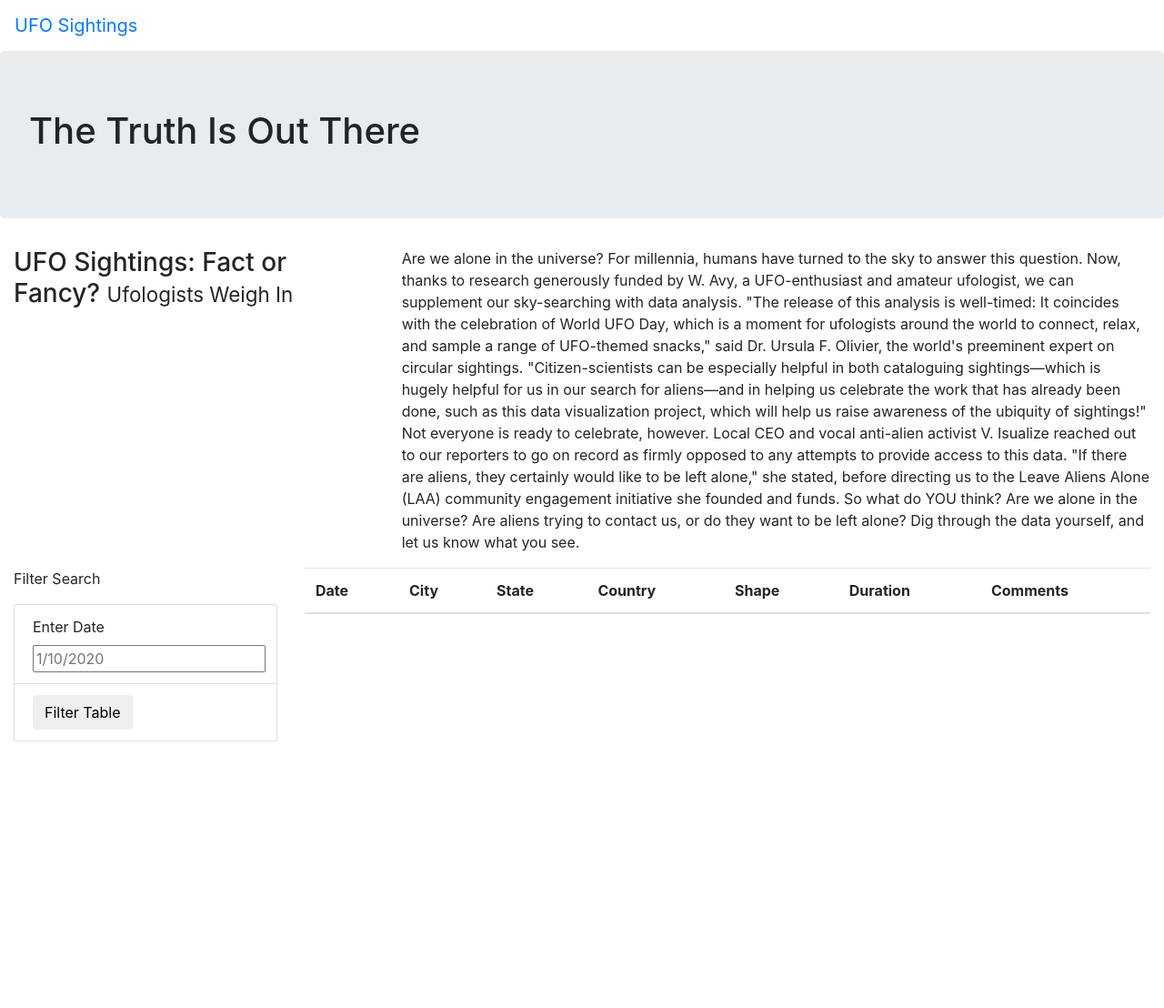
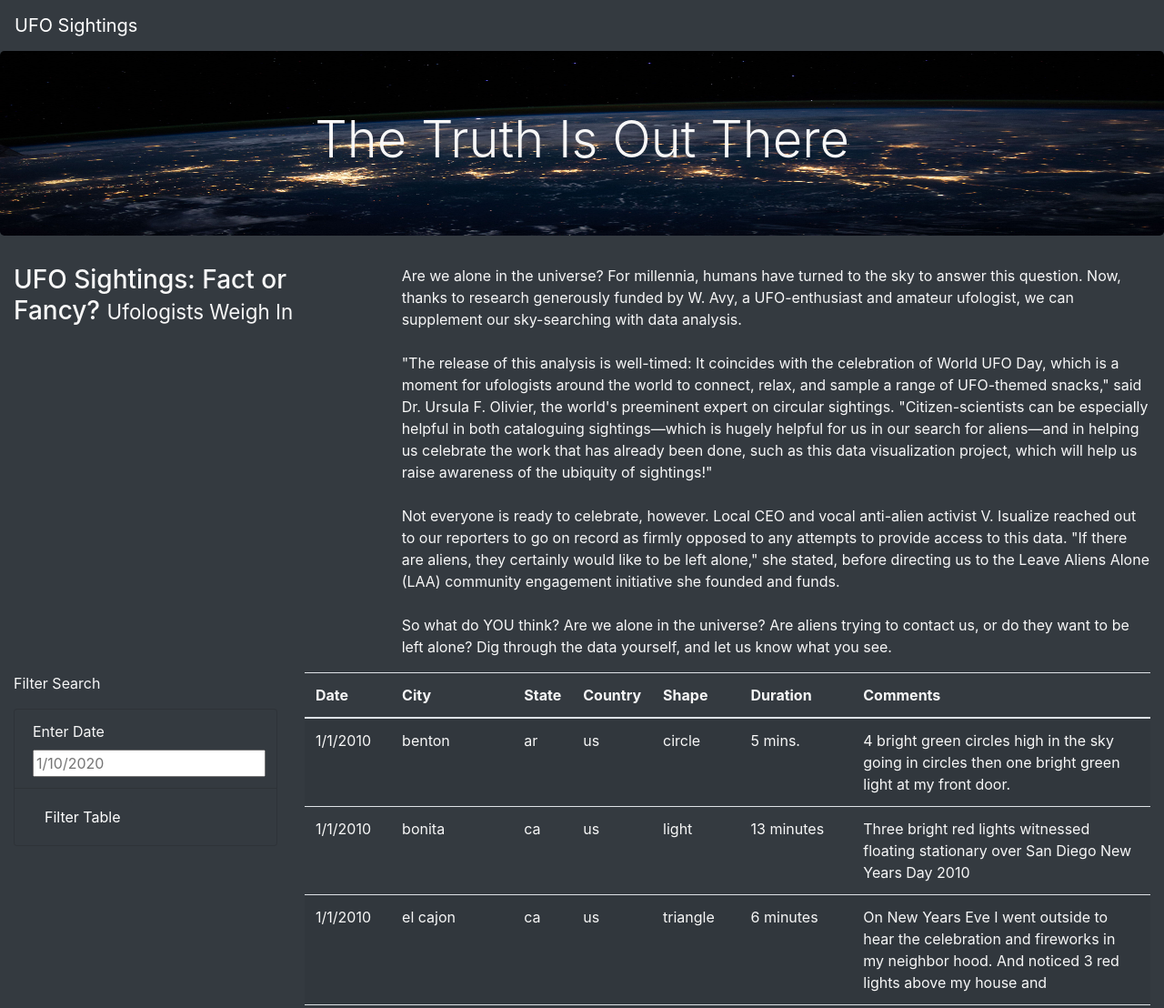
Before and after one commit to Jhackmeyer/UFOs, a plain HTML site: page index.html in a window 1280 px wide. Shown: the top 1108 px of the page at 91% size. Before the commit the page ends 815 px from the top, so only its background shows below. Drawn offline with nearby package versions, Linux system fonts and the light colour scheme.

Commit message:
Adding css, image, and dark background formatting

```diff
--- a/index.html
+++ b/index.html
@@ -13,13 +13,13 @@
     />
     <link rel="stylesheet" href="static/css/style.css"
 </head>
-<body>
+<body class="bg-dark">
     <div class="wrapper">
-        <nav class="navbar navbar-expand-lg">
+        <nav class="navbar navbar-dark bg-dark navbar-expand-lg">
             <a class="navbar-brand" href="index.html">UFO Sightings</a>
         </nav>
         <div class="jumbotron">
-            <h1>The Truth Is Out There</h1>
+            <h1 class="display-4">The Truth Is Out There</h1>
         </div>
         <div class="container-fluid">
             <div class="row">
@@ -27,11 +27,11 @@
                     <h3>UFO Sightings: Fact or Fancy? <small>Ufologists Weigh In</small></h3>
                 </div>
                 <div class= "col-md-8">
-                    <p>Are we alone in the universe? For millennia, humans have turned to the sky to answer this question. Now, thanks to research generously funded by W. Avy, a UFO-enthusiast and amateur ufologist, we can supplement our sky-searching with data analysis.
+                    <p>Are we alone in the universe? For millennia, humans have turned to the sky to answer this question. Now, thanks to research generously funded by W. Avy, a UFO-enthusiast and amateur ufologist, we can supplement our sky-searching with data analysis.<br><br>
 
-                        "The release of this analysis is well-timed: It coincides with the celebration of World UFO Day, which is a moment for ufologists around the world to connect, relax, and sample a range of UFO-themed snacks," said Dr. Ursula F. Olivier, the world's preeminent expert on circular sightings. "Citizen-scientists can be especially helpful in both cataloguing sightings—which is hugely helpful for us in our search for aliens—and in helping us celebrate the work that has already been done, such as this data visualization project, which will help us raise awareness of the ubiquity of sightings!"
+                        "The release of this analysis is well-timed: It coincides with the celebration of World UFO Day, which is a moment for ufologists around the world to connect, relax, and sample a range of UFO-themed snacks," said Dr. Ursula F. Olivier, the world's preeminent expert on circular sightings. "Citizen-scientists can be especially helpful in both cataloguing sightings—which is hugely helpful for us in our search for aliens—and in helping us celebrate the work that has already been done, such as this data visualization project, which will help us raise awareness of the ubiquity of sightings!" <br><br>
 
-                        Not everyone is ready to celebrate, however. Local CEO and vocal anti-alien activist V. Isualize reached out to our reporters to go on record as firmly opposed to any attempts to provide access to this data. "If there are aliens, they certainly would like to be left alone," she stated, before directing us to the Leave Aliens Alone (LAA) community engagement initiative she founded and funds.
+                        Not everyone is ready to celebrate, however. Local CEO and vocal anti-alien activist V. Isualize reached out to our reporters to go on record as firmly opposed to any attempts to provide access to this data. "If there are aliens, they certainly would like to be left alone," she stated, before directing us to the Leave Aliens Alone (LAA) community engagement initiative she founded and funds.<br><br>
 
                         So what do YOU think? Are we alone in the universe? Are aliens trying to contact us, or do they want to be left alone? Dig through the data yourself, and let us know what you see.
                     </p>
@@ -41,18 +41,18 @@
         <div class="container-fluid">
             <div class="row">
                 <div class="col-md-3">
-                    <form>
+                    <form class="bg-dark">
                         <p>Filter Search</p>
+                        <ul class="list-group bg-dark">
+                            <li class="list-group-item bg-dark">
+                                <label for="date">Enter Date</label>
+                                <input type="text" placeholder="1/10/2020" id="datetime"/>
+                            </li>
+                            <li class="list-group-item bg-dark">
+                                <button id="filter-btn" type="button" class="btn btn-dark">Filter Table</button>
+                            </li>
+                        </ul>
                     </form>
-                    <ul class="list-group">
-                        <li class="list-group-item">
-                            <label for="date">Enter Date</label>
-                            <input type="text" placeholder="1/10/2020" id="datetime"/>
-                        </li>
-                        <li class="list-group-item">
-                            <button id="filter-btn" type="button" class="btn btn-default">Filter Table</button>
-                        </li>
-                    </ul>
                 </div>
                 <div class="col-md-9">
                     <table class="table table-striped">
@@ -73,5 +73,8 @@
             </div>
         </div>
     </div>
+    <script src="https://cdnjs.cloudflare.com/ajax/libs/d3/4.11.0/d3.js"></script>
+    <script src="static/js/data.js"></script>
+    <script src="static/js/app.js"></script>
 </body>
 </html>
--- a/static/css/style.css
+++ b/static/css/style.css
@@ -0,0 +1,9 @@
+body {
+
+    color: #f7f7f7;
+  }
+.jumbotron {
+    background-image: url("../images/nasa.jpg");
+    background-size: 100% 100%;
+    text-align: center;
+  }
```
Also changed, not shown: static/images/nasa.jpg (added).
